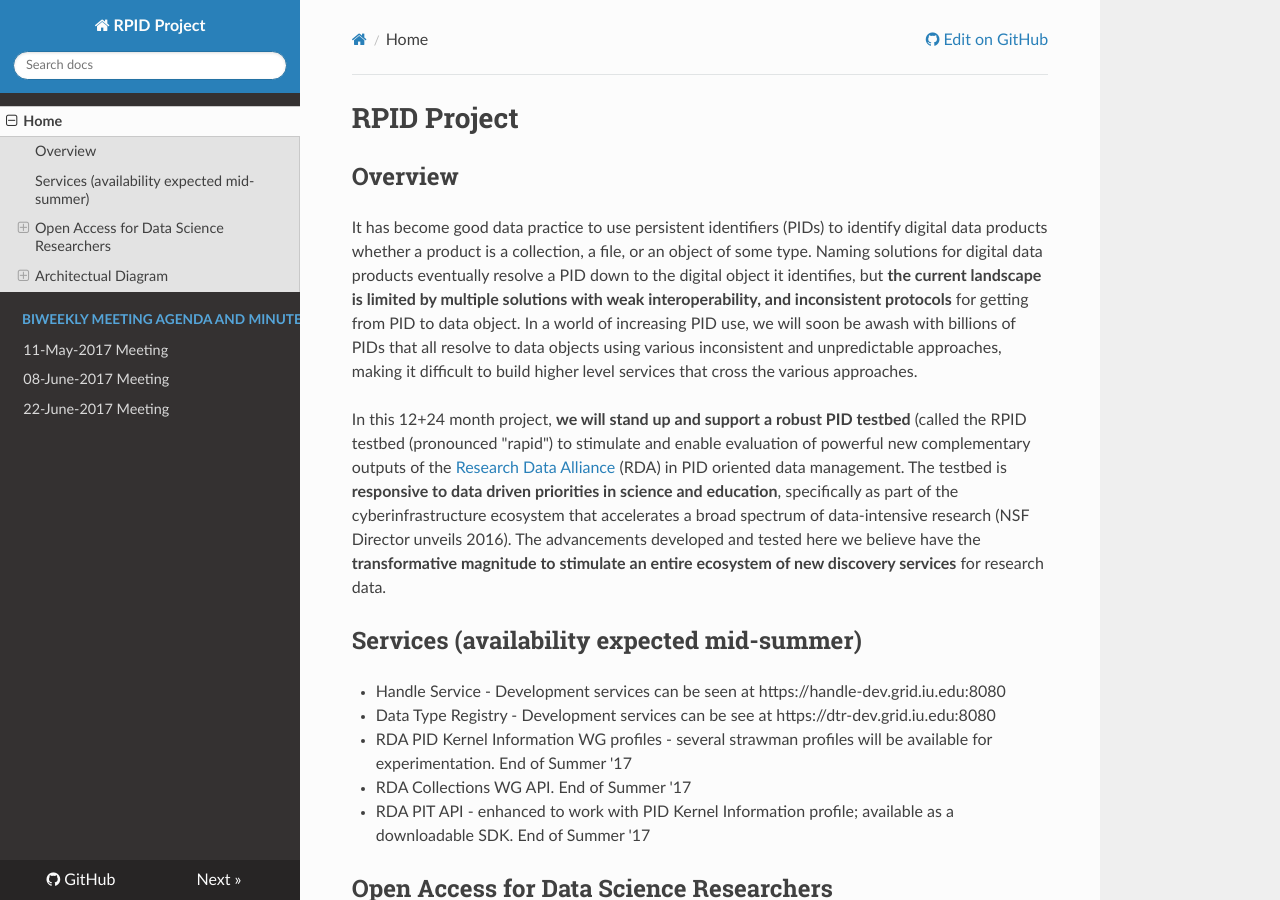
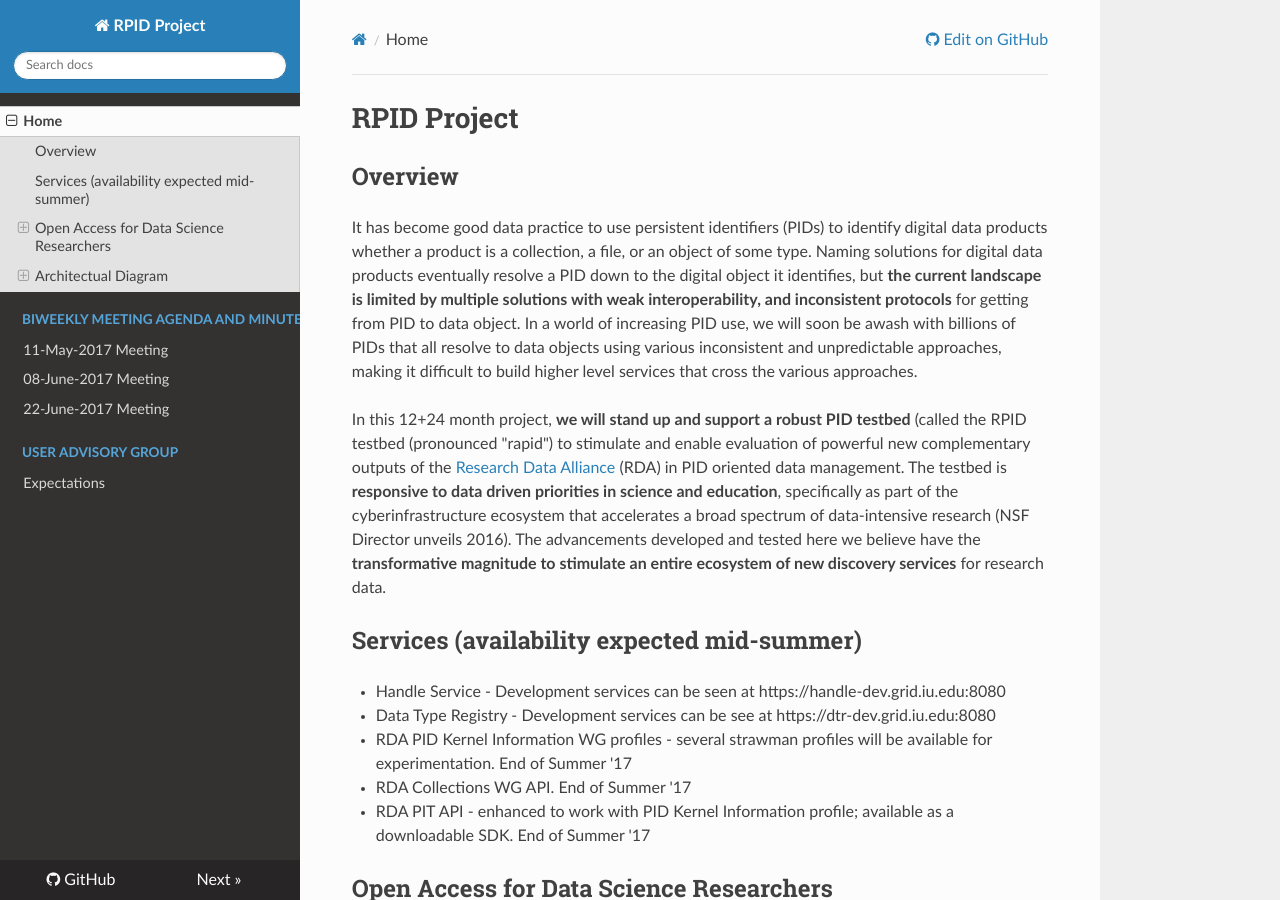
Before and after one commit to rpidproject/rpid, an MkDocs documentation site: the page built from docs/index.md, in a window 1280 px wide and 900 px high. Built offline with MkDocs 1.6.1, drawn with Linux system fonts in a browser that asks for light colours; nearby versions of some CDN libraries; old or Windows-style settings are respelled for this version of MkDocs.

Commit message:
Update mkdocs.yml

```diff
--- a/mkdocs.yml
+++ b/mkdocs.yml
@@ -12,6 +12,8 @@
   - '11-May-2017 Meeting': '11-May-2017.md'
   - '08-June-2017 Meeting': '08-June-2017.md'
   - '22-June-2017 Meeting': '22-June-2017.md'
+- User Advisory Group:
+  - 'Expectations': 'UAG-Expectations.md'
 
 markdown_extensions:
   - admonition
```
